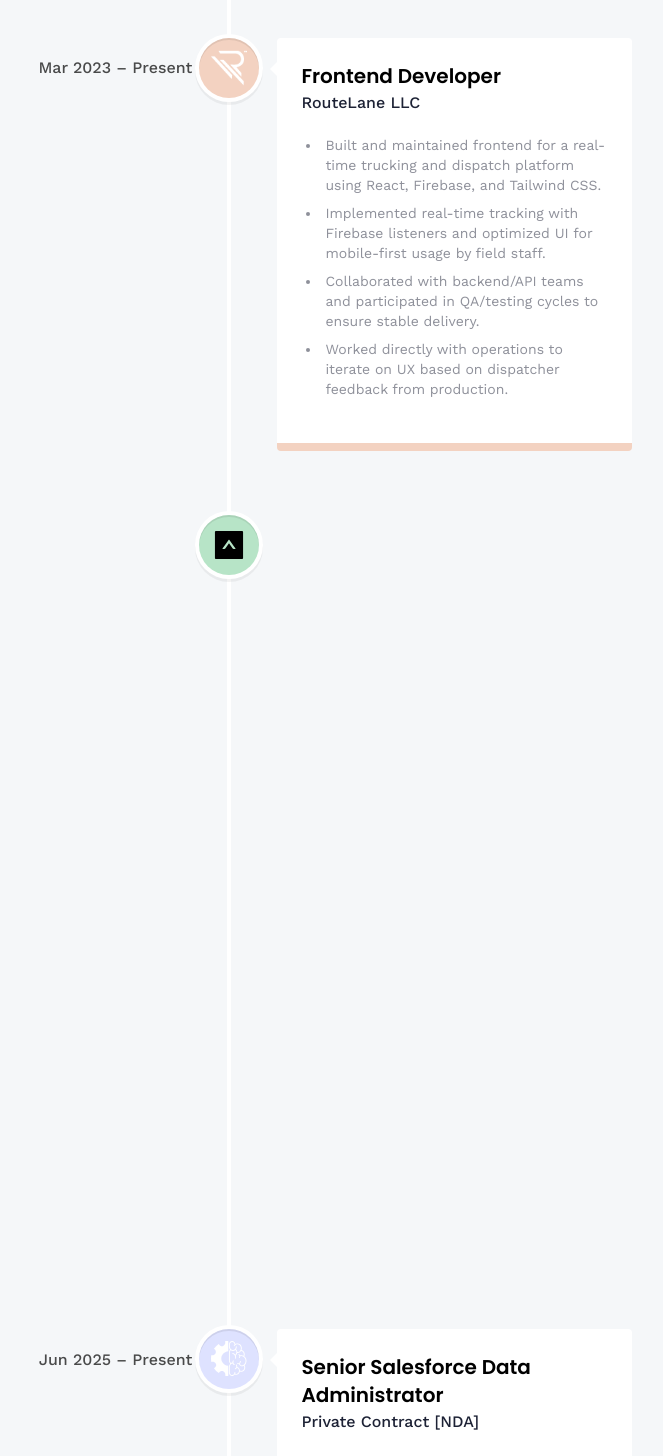
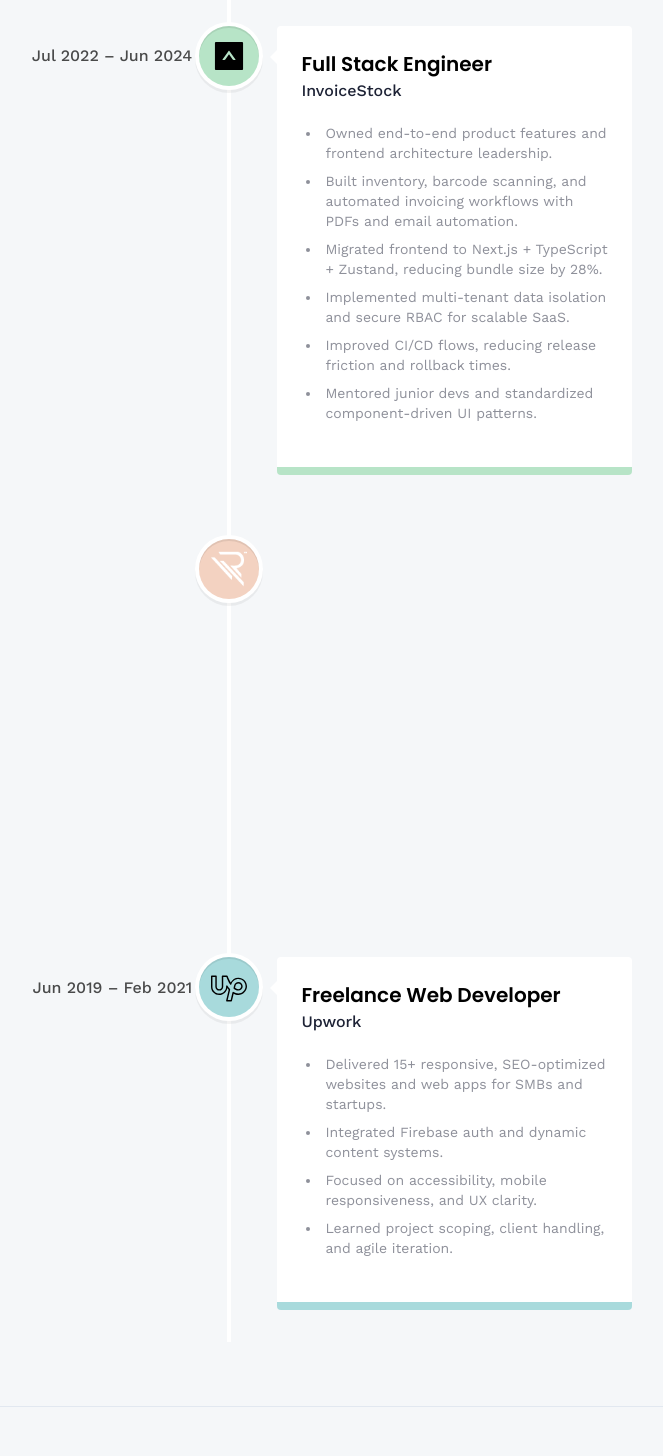
Before and after one commit to LaeeqtheDev/3d-Portfolio, a React (Vite) app: page /about in a window 1280 px wide. Shown: the part 1760-3216 px from the top of the page, without its empty margins (411-1074 px from the left). Built offline with nearby package versions, Linux system fonts and the light colour scheme; no server answers; the HTML template or start-up script is replaced by a standard one.

Commit message:
Update index.js

```diff
--- a/src/constants/index.js
+++ b/src/constants/index.js
@@ -69,63 +69,62 @@
 // 💼 Experience (LinkedIn/Resume consistent)
 export const experiences = [
   {
-    title: "Freelance React Developer",
+    title: "Full Stack Engineer",
+    company_name: "Nexora Systems",
+    icon: techsolutions,
+    iconBg: "#b7e4c7",
+    date: "Jul 2024 – Oct 2025",
+    points: [
+      "Led cross-functional engineering across Nexora’s flagship B2B SaaS platform.",
+      "Re-architected Next.js + Node.js microservices, reducing CI build times by 45%.",
+      "Deployed GraphQL APIs with caching, lowering latency by 25–30%.",
+      "Built secure role-based auth (JWT middleware) and production access controls.",
+      "Delivered shared UI library (ShadCN + Tailwind) reused across 8+ modules.",
+      "Automated testing with Playwright + Jest for critical user flows.",
+    ],
+  },
+  {
+    title: "Full Stack Engineer",
+    company_name: "InvoiceStock",
+    icon: techsolutions,
+    iconBg: "#b7e4c7",
+    date: "Jul 2022 – Jun 2024",
+    points: [
+      "Owned end-to-end product features and frontend architecture leadership.",
+      "Built inventory, barcode scanning, and automated invoicing workflows with PDFs and email automation.",
+      "Migrated frontend to Next.js + TypeScript + Zustand, reducing bundle size by 28%.",
+      "Implemented multi-tenant data isolation and secure RBAC for scalable SaaS.",
+      "Improved CI/CD flows, reducing release friction and rollback times.",
+      "Mentored junior devs and standardized component-driven UI patterns.",
+    ],
+  },
+  {
+    title: "Senior Frontend Developer",
+    company_name: "RouteLane LLC",
+    icon: rex,
+    iconBg: "#f3d2c1",
+    date: "Mar 2021 – Jun 2022",
+    points: [
+      "Developed real-time driver/load tracking dashboards using React, Firebase, and Google Maps API.",
+      "Improved mobile-first dispatch UI, boosting efficiency by 20–25%.",
+      "Collaborated with backend teams on TypeScript + REST endpoints.",
+      "Enhanced real-time visibility dashboards for logistics operations.",
+    ],
+  },
+  {
+    title: "Freelance Web Developer",
     company_name: "Upwork",
     icon: upwork,
     iconBg: "#a8dadc",
-    date: "Jan 2021 – Present",
+    date: "Jun 2019 – Feb 2021",
     points: [
-      "Delivered 5+ production-grade web apps for clients across logistics, fintech, and e-commerce domains.",
-      "Scoped, built, and deployed full-stack apps using React.js, Next.js, Node.js, Firebase, and MongoDB.",
-      "Integrated Stripe payments, protected media, dashboards, and RBAC authentication.",
-      "Collaborated with clients via Upwork chat, email, and Trello; delivered handoff-ready codebases with docs.",
-      "Maintained 90%+ client satisfaction across all engagements through consistent delivery and communication.",
-    ],
-  },
-  {
-    title: "Frontend Developer",
-    company_name: "RouteLane LLC",
-    icon: rex, // your routeLane icon here
-    iconBg: "#f3d2c1",
-    date: "Mar 2023 – Present",
-    points: [
-      "Built and maintained frontend for a real-time trucking and dispatch platform using React, Firebase, and Tailwind CSS.",
-      "Implemented real-time tracking with Firebase listeners and optimized UI for mobile-first usage by field staff.",
-      "Collaborated with backend/API teams and participated in QA/testing cycles to ensure stable delivery.",
-      "Worked directly with operations to iterate on UX based on dispatcher feedback from production.",
-    ],
-  },
-  {
-  title: "Lead Product Developer",
-  company_name: "InvoiceStock",
-  icon: techsolutions, // reuse your InvoiceStock icon
-  iconBg: "#b7e4c7",
-  date: "Jul 2023 – Jul 2025",
-  points: [
-    "Designed and delivered end-to-end ML solutions including data ingestion, feature engineering, model training, deployment, and monitoring.",
-    "Built NLP pipelines (text cleaning, tokenization, transformer fine-tuning) for summarization and intent classification in customer support workflows.",
-    "Developed computer vision modules in PyTorch for automated document parsing and barcode extraction; integrated with React/Next.js frontends via REST APIs.",
-    "Containerized inference with Docker + FastAPI, deployed scalable endpoints on AWS (ECS/Lambda), and monitored performance with Prometheus/CloudWatch.",
-    "Implemented MLOps practices: dataset versioning, MLflow model registry, CI/CD for retraining, and automated evaluation pipelines.",
-    "Collaborated with product owners to translate KPIs into measurable model objectives (precision/recall thresholds, latency SLOs), delivering production-ready AI features that reduced manual workload.",
-  ],
-},
-  {
-    title: "Senior Salesforce Data Administrator",
-    company_name: "Private Contract [NDA]",
-    icon: summiz, // add relevant icon here
-    iconBg: "#dee2ff",
-    date: "Jun 2025 – Present",
-    points: [
-      "Manage Salesforce CRM data integrity and perform regular audits across Contacts, Leads, and Accounts.",
-      "De-duplicate and validate datasets using tools like Plauti Duplicate Check and Data Import Wizard.",
-      "Maintain secure field-level permissions and access controls through role-based Permission Sets.",
-      "Support operational teams with custom dashboards and reporting for business insight.",
-      "Collaborate cross-functionally to optimize CRM automation pipelines and data flows (in progress).",
+      "Delivered 15+ responsive, SEO-optimized websites and web apps for SMBs and startups.",
+      "Integrated Firebase auth and dynamic content systems.",
+      "Focused on accessibility, mobile responsiveness, and UX clarity.",
+      "Learned project scoping, client handling, and agile iteration.",
     ],
   },
 ];
-
 
 // 🌐 Social Links
 export const socialLinks = [
```
